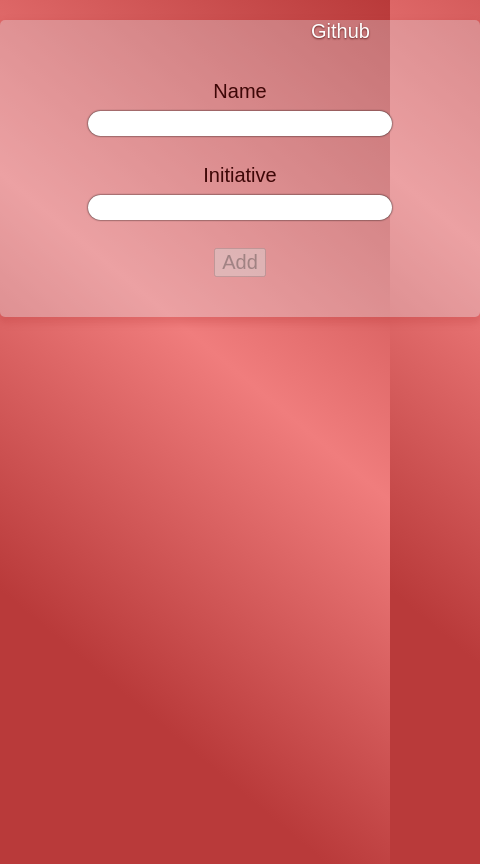
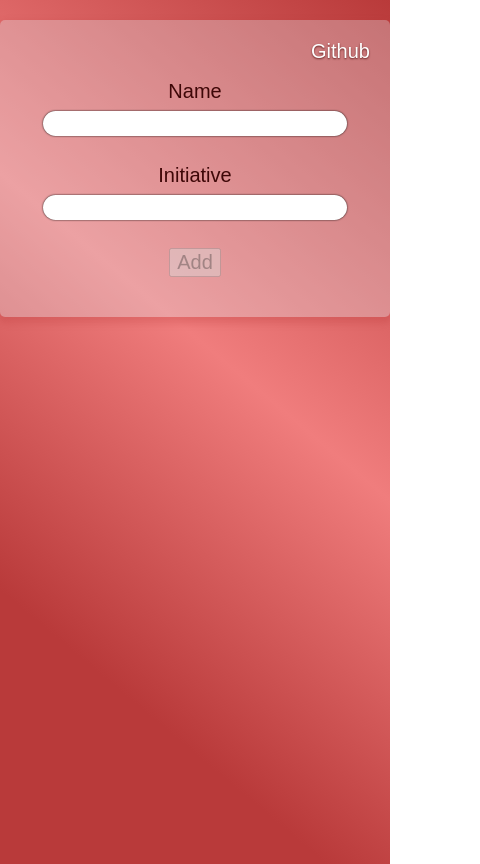
Before and after one commit to thedeany/initiative-tracker, a React (Create React App) app: page / in a window 390 px wide. Shown: the whole page, 480 px wide, since content can reach past the window. Built offline with nearby package versions, Linux system fonts and the light colour scheme.

Commit message:
Style fixes for mobile

```diff
--- a/src/index.css
+++ b/src/index.css
@@ -3,13 +3,17 @@ body {
   padding: 0;
   font-family: sans-serif;
   font-size: 20px;
-  height: 100vh;
+  min-height: 100vh;
   color: #3e0707;
   background: linear-gradient(40deg, rgb(185, 58, 58) 23%, rgb(240, 125, 125) 58%, rgb(185, 58, 58))
 }
 
+.container {
+  position: relative;
+}
+
 .App {
-    width: 20em;
+    max-width: 20em;
     margin: 1em auto;
     padding: 2em;
     background: rgba(225, 247, 255, 0.29);
@@ -73,3 +77,21 @@ input[type="submit"], label {
   color: white;
   text-shadow: rgb(100, 32, 32) 0px 1px 2px;
 }
+
+@media only screen
+  and (min-device-width: 375px)
+  and (max-device-width: 667px)
+  and (-webkit-min-device-pixel-ratio: 2) {
+    .container {
+      padding-bottom: 2em;
+    }
+
+    .form-group > input {
+      width: unset;
+    }
+
+    .footer {
+      top: unset;
+      bottom: 1em;
+    }
+}
```
